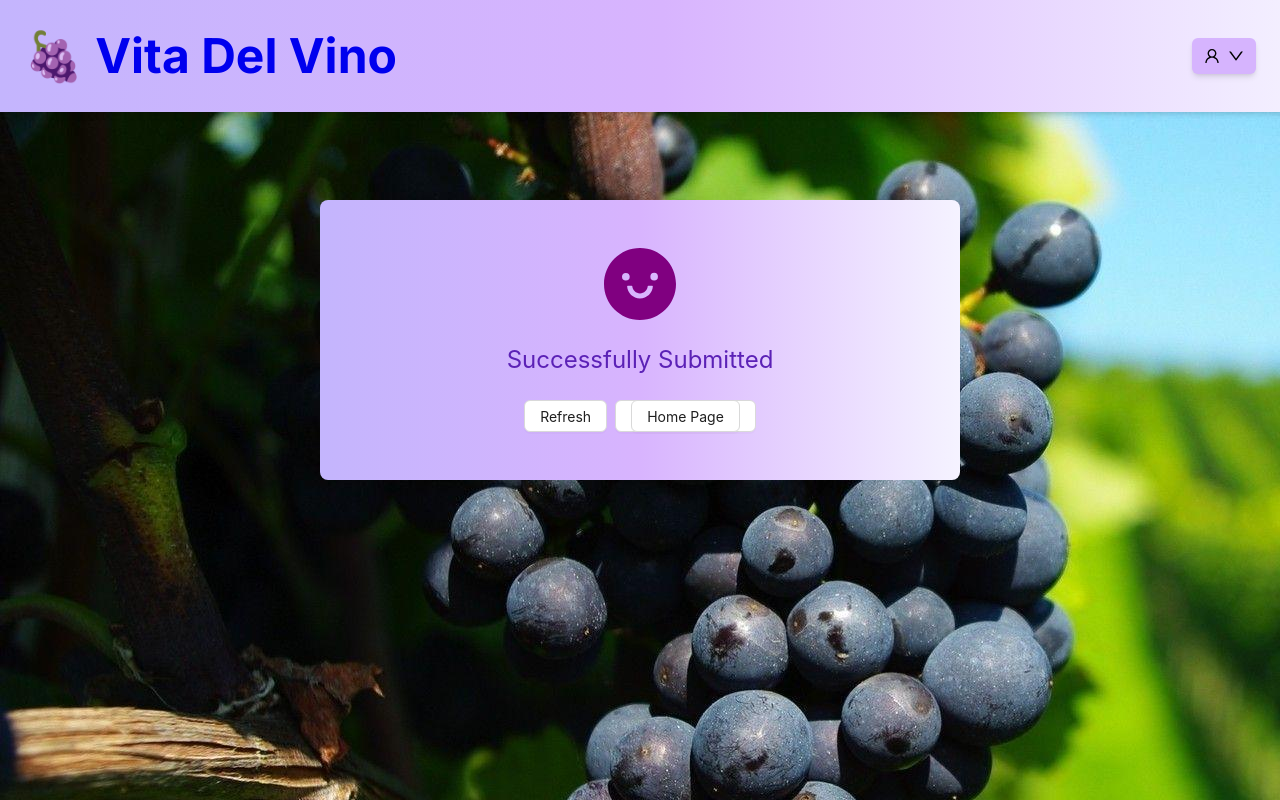
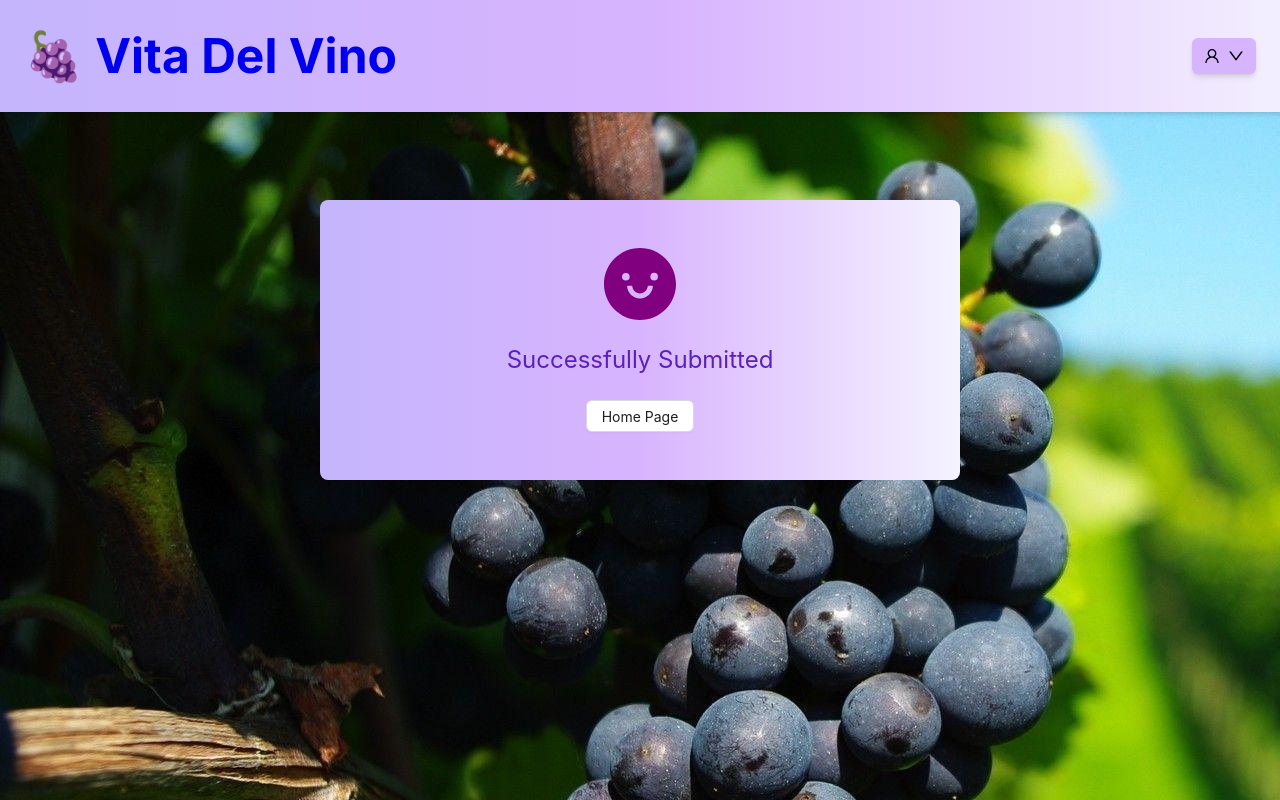
Before and after one commit to schwa1997/VinodelVita-next, a Next.js app: page /users/logout in a window 1280 px wide. Built offline with nearby package versions, Linux system fonts and the light colour scheme.

Commit message:
add updated

```diff
--- a/next.config.js
+++ b/next.config.js
@@ -1,4 +1,10 @@
 /** @type {import('next').NextConfig} */
-const nextConfig = {}
+const nextConfig = {
+  // Other Next.js config options...
+  server: {
+    // Add leaflet to the list of includes
+    includePackages: ["leaflet"],
+  },
+};
 
-module.exports = nextConfig
+module.exports = nextConfig;
--- a/src/app/components/Create/CreateReportMap.tsx
+++ b/src/app/components/Create/CreateReportMap.tsx
@@ -1,8 +1,8 @@
-"use client"
+"use client";
 
 import L from "leaflet";
+import "leaflet/dist/leaflet.css";
 import React, { useState, useEffect } from "react";
-
 import { Button, Form, Input, Select } from "antd";
 import TextArea from "antd/es/input/TextArea";
 
@@ -100,6 +100,7 @@ const ReportMap: React.FC = () => {
   }, []);
 
   useEffect(() => {
+    if (typeof window !== "undefined") {
       let map: L.Map | null = null;
       let areaPolygon: L.Polygon | null = null;
       if (Go2Current) {
@@ -162,6 +163,7 @@ const ReportMap: React.FC = () => {
           areaPolygon = null;
         }
       };
+    }
   }, [geometry, currentArea, edit, Go2Current]);
 
   return (
--- a/src/app/components/Create/CreateVineyardMap.tsx
+++ b/src/app/components/Create/CreateVineyardMap.tsx
@@ -1,7 +1,6 @@
 import L from 'leaflet';
 import React, { useState, useEffect } from 'react';
 import 'leaflet/dist/leaflet.css';
-
 import { Button, Form, Input, Select } from 'antd';
 import { AreaType, GeometryType } from '@/app/type';
 import { getAreas, postVineyard } from '@/app/server/api/apis';
--- a/src/app/components/Header/Header.tsx
+++ b/src/app/components/Header/Header.tsx
@@ -1,6 +1,6 @@
 "use client";
 
-import { FC } from "react";
+import { FC, useEffect, useState } from 'react';
 import {
   DownOutlined,
   EditOutlined,
@@ -11,9 +11,9 @@ import {
   UnorderedListOutlined,
   UserAddOutlined,
   UserOutlined,
-} from "@ant-design/icons";
-import type { MenuProps } from "antd";
-import { Dropdown, Space } from "antd";
+} from '@ant-design/icons';
+import type { MenuProps } from 'antd';
+import { Dropdown, Space } from 'antd';
 const items: MenuProps["items"] = [
   {
     label: (
@@ -118,7 +118,12 @@ const items: MenuProps["items"] = [
   },
 ];
 export const Header: FC = () => {
-  // const currentUser = localStorage.getItem("currentUser");
+  const [currentUser, setCurrentUser] = useState<string | null>(null);
+
+  useEffect(() => {
+    const user = localStorage.getItem('currentUser');
+    setCurrentUser(user);
+  }, []); // Run this effect only once on component mount
   return (
     <>
       <div
@@ -141,7 +146,7 @@ export const Header: FC = () => {
             >
               <Space>
                 <UserOutlined rev={undefined} />
-                {/* {currentUser} */}
+                {currentUser}
                 <DownOutlined rev={undefined} />
               </Space>
             </a>
--- a/src/app/components/Result.tsx
+++ b/src/app/components/Result.tsx
@@ -1,11 +1,10 @@
 "use client";
+
 import Link from "next/link";
-import { useRouter } from "next/router";
 import { SmileFilled } from "@ant-design/icons";
 import { Button, Result } from "antd";
 
 const ResultContainer = () => {
-  const router = useRouter();
   return (
     <div
       id="result-container"
@@ -21,21 +20,9 @@ const ResultContainer = () => {
         }
         extra={[
           <>
-            <Button
-              id="button"
-              onClick={() => {
-                router.reload(); // Reloads the current page
-              }}
-            >
-              Refresh
-            </Button>
-            <Button id="button">
-              <Link href="/">
-                <a>
-                  <Button>Home Page</Button>
-                </a>
-              </Link>
-            </Button>
+            <Link href="/" id="button">
+              <Button>Home Page</Button>
+            </Link>
           </>,
         ]}
       />
```
Lines whose indentation alone changed are shown as unchanged.
